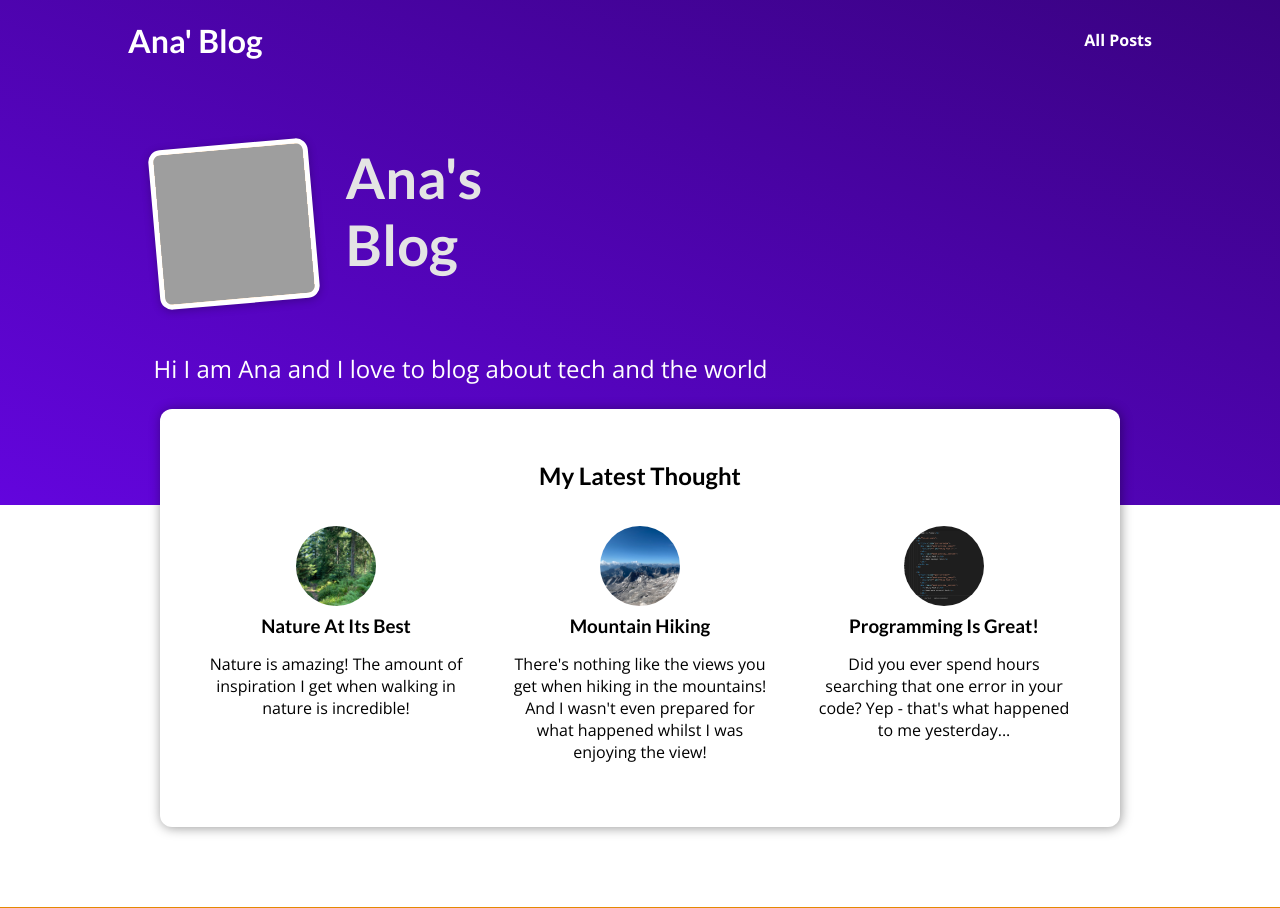
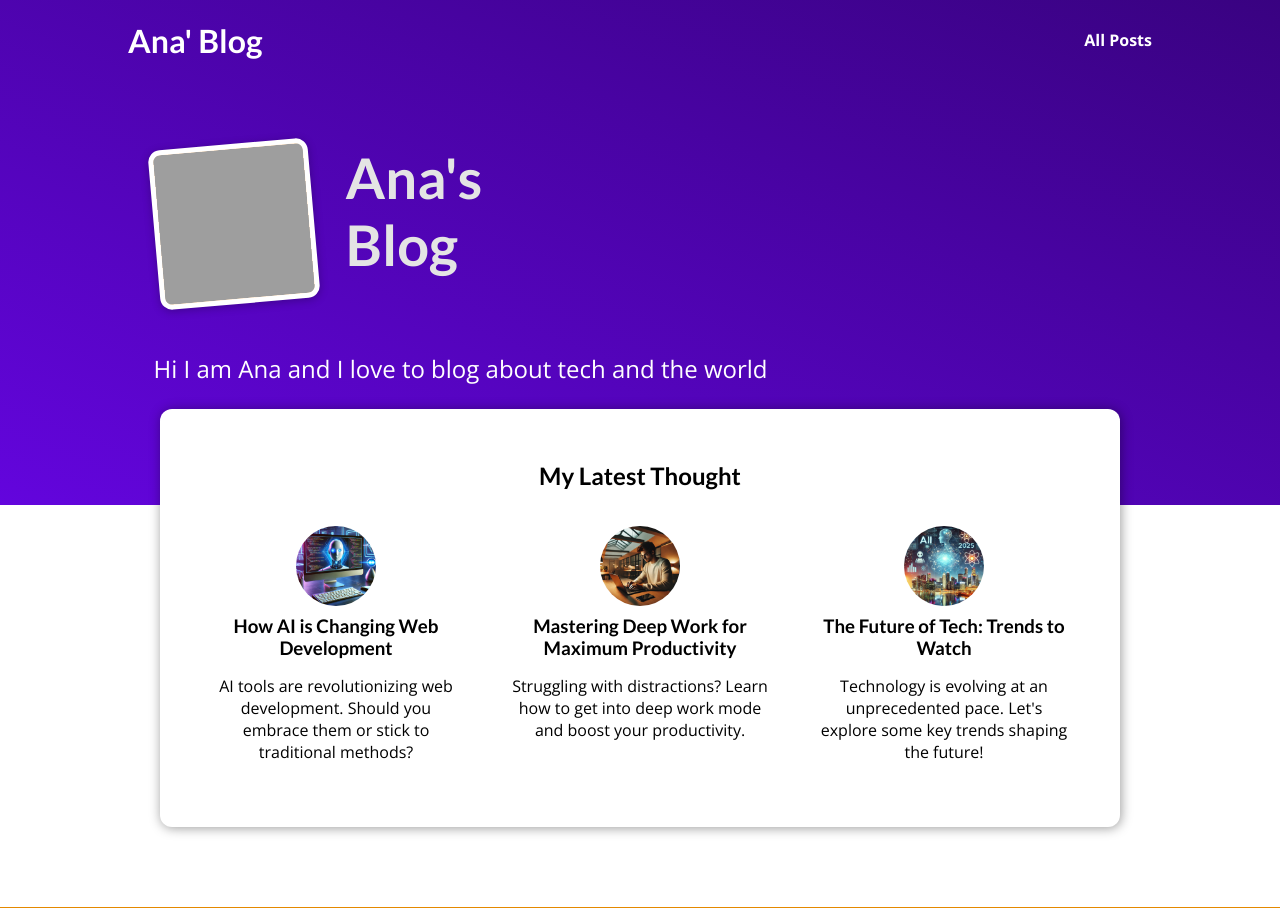
Before and after one commit to AnaMdTech/Django-Learning-Journey, a Django app: page / in a window 1280 px wide. Shown: the top 908 px of the page. Run offline with Django 5.2, Linux system fonts and the light colour scheme; grey boxes are pictures that could not be loaded.

Commit message:
Adding more dummy data

```diff
--- a/my_site/blog/static/blog/post-detail.css
+++ b/my_site/blog/static/blog/post-detail.css
@@ -21,7 +21,7 @@ body {
 
 #summary h2 {
   color: white;
-  font-size: 4.5rem;
+  font-size: 2.5rem;
 }
 
 #summary article {
--- a/my_site/blog/views.py
+++ b/my_site/blog/views.py
@@ -65,7 +65,46 @@ all_posts = [
           aperiam est praesentium, quos iste consequuntur omnis exercitationem quam
           velit labore vero culpa ad mollitia? Quis architecto ipsam nemo. Odio.
         """
-    }
+    },
+    {
+        "slug": "tech-trends-2025",
+        "image": "tech.jpg",
+        "author": "Ana Mohammed",
+        "date": date(2025, 2, 15),
+        "title": "The Future of Tech: Trends to Watch",
+        "excerpt": "Technology is evolving at an unprecedented pace. Let's explore some key trends shaping the future!",
+        "content": """
+          From AI-driven automation to quantum computing, the world of technology is advancing rapidly.
+          We explore the most exciting innovations and what they mean for businesses and consumers.
+          Stay ahead of the curve and discover what the future holds!
+        """
+    },
+    {
+        "slug": "deep-work-productivity",
+        "image": "deep-work.jpg",
+        "author": "Ana Mohammed",
+        "date": date(2024, 11, 8),
+        "title": "Mastering Deep Work for Maximum Productivity",
+        "excerpt": "Struggling with distractions? Learn how to get into deep work mode and boost your productivity.",
+        "content": """
+          In a world filled with distractions, mastering deep work is the key to achieving high-impact results.
+          This article covers proven strategies to help you enter deep focus mode, avoid distractions,
+          and produce high-quality work efficiently.
+        """
+    },
+    {
+        "slug": "ai-in-web-development",
+        "image": "ai-web.jpg",
+        "author": "Ana Mohammed",
+        "date": date(2024, 6, 25),
+        "title": "How AI is Changing Web Development",
+        "excerpt": "AI tools are revolutionizing web development. Should you embrace them or stick to traditional methods?",
+        "content": """
+          With AI-driven code generators, design assistants, and automation tools,
+          web development is undergoing a transformation. We discuss the advantages, limitations,
+          and best practices for leveraging AI in modern development workflows.
+        """
+    },
 ]
 
 def get_date(post):
```
Also changed, not shown: my_site/blog/static/blog/images/ai-web.jpg (added), my_site/blog/static/blog/images/deep-work.jpg (added), my_site/blog/static/blog/images/tech.jpg (added).
